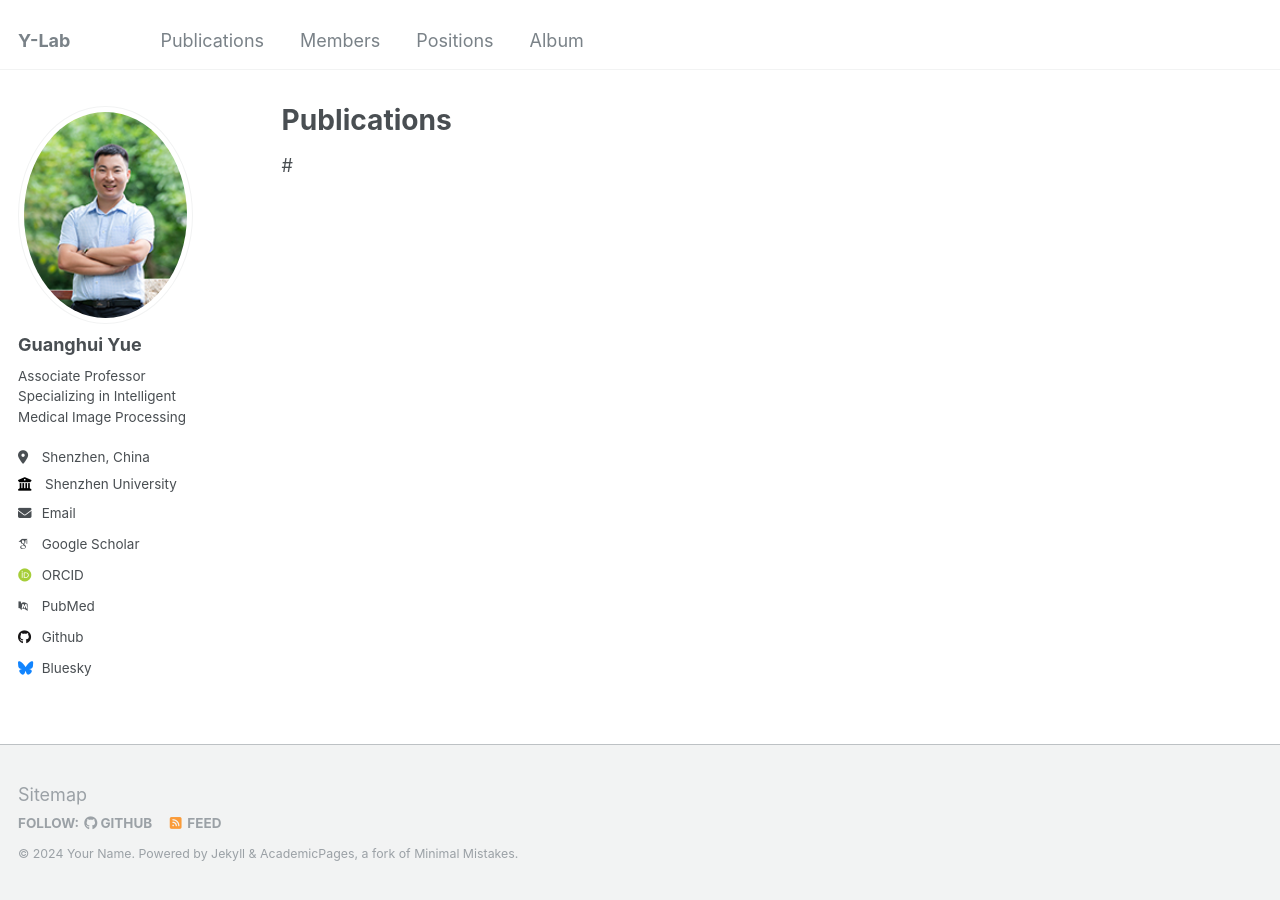
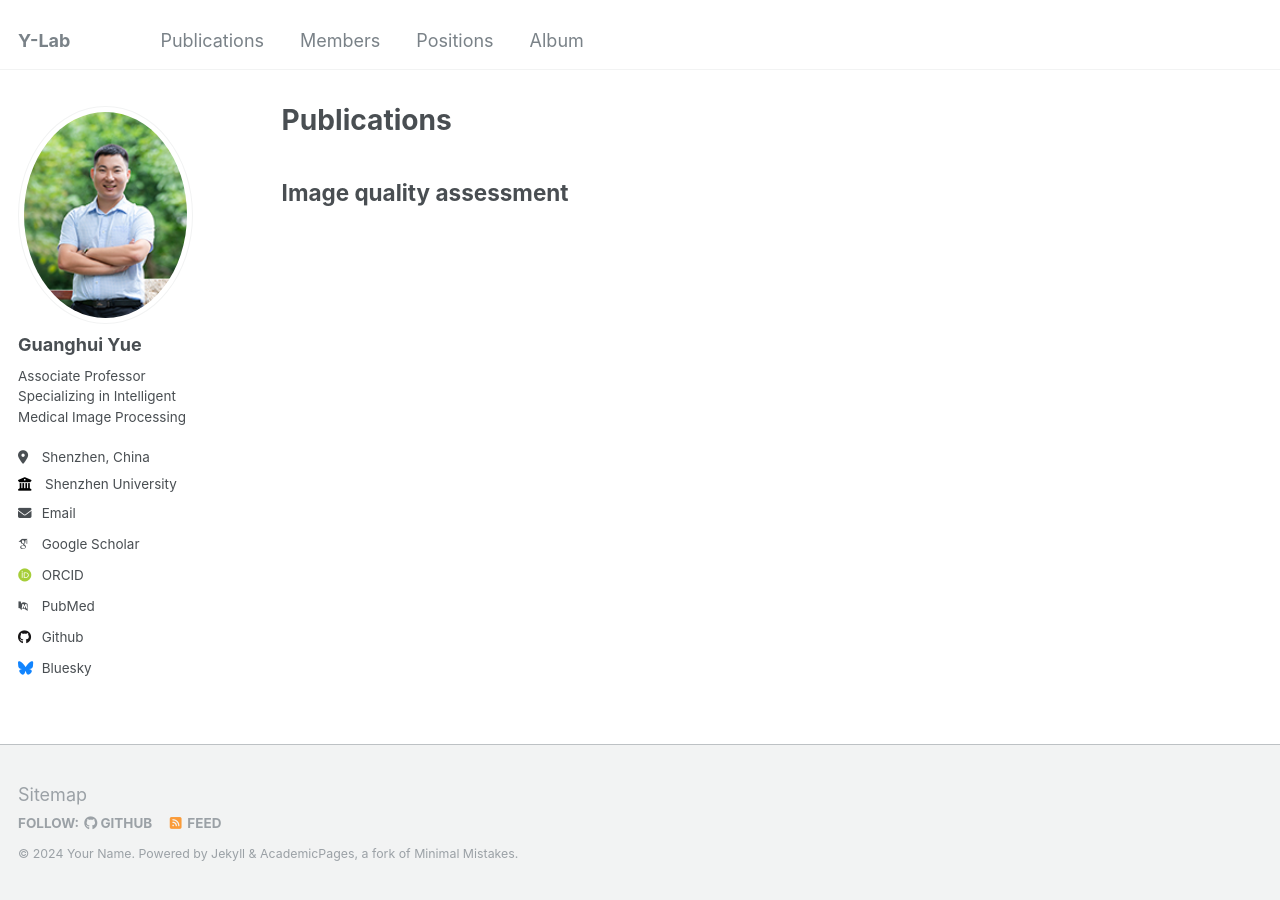
Before and after one commit to Guanghui-Yue/Guanghui-Yue.github.io, a Jekyll site: the page built from _pages/publication.md, in a window 1280 px wide. Built offline with Jekyll 4.4.1, drawn with Linux system fonts in a browser that asks for light colours; some web fonts are replaced.

Commit message:
Update publication.md

```diff
--- a/_pages/publication.md
+++ b/_pages/publication.md
@@ -5,4 +5,4 @@ permalink: /publications/
 author_profile: true
 ---
 
-#
+## Image quality assessment
```
